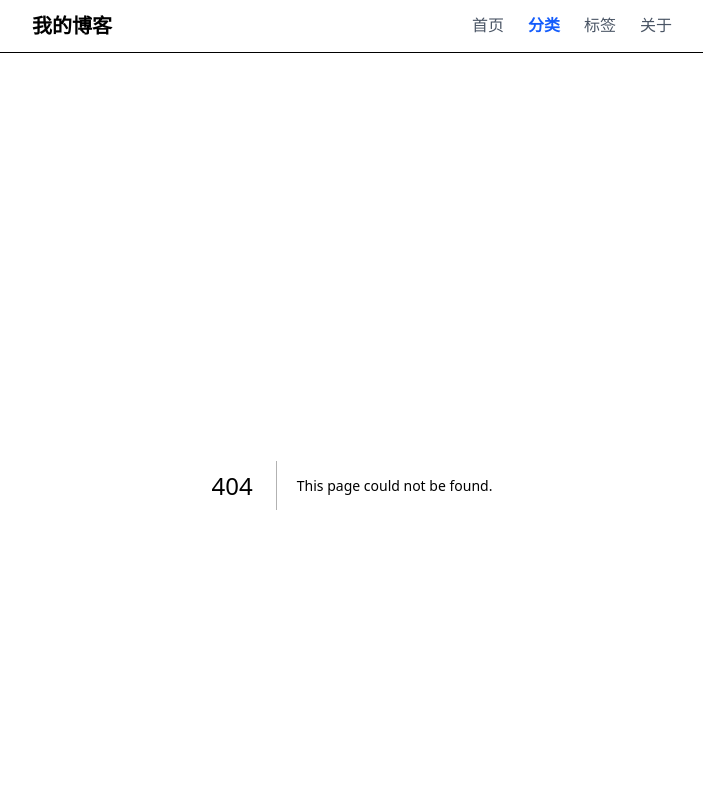
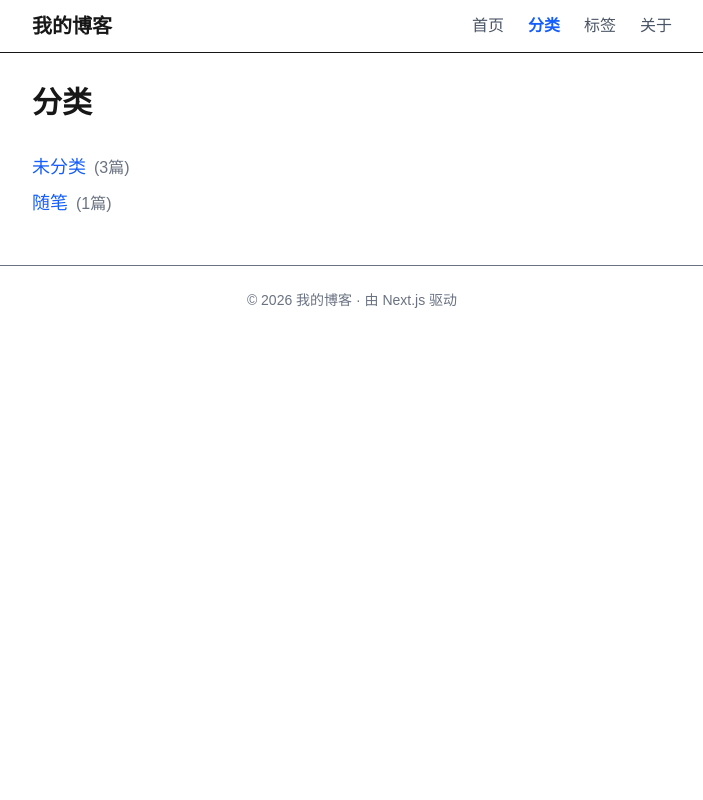
Before and after one commit to PMCN-Phoenix/my-blog, a Next.js app: page /categories in a window 1280 px wide. Before the commit this address had no page. Shown: the top 800 px of the page, without its empty margins (288-991 px from the left). Built offline with nearby package versions, Linux system fonts and the light colour scheme.

Commit message:
feat: add categories list page

```diff
--- /dev/null
+++ b/app/categories/page.tsx
@@ -0,0 +1,38 @@
+import Link from "next/link";
+import { getAllCategories, getAllPosts } from "@/lib/posts";
+import type { Metadata } from "next";
+
+export const metadata: Metadata = {
+  title: "分类",
+  description: "浏览所有文章分类",
+};
+
+export default function CategoriesPage() {
+  const categories = getAllCategories();
+  const posts = getAllPosts();
+
+  // 计算每个分类下的文章数量
+  const categoryCount = (cat: string) =>
+    posts.filter((p) => p.category === cat).length;
+
+  return (
+    <div>
+      <h1 className="text-3xl font-bold mb-8">分类</h1>
+      <ul className="space-y-2">
+        {categories.map((cat) => (
+          <li key={cat}>
+            <Link
+              href={`/categories/${cat}`}
+              className="text-blue-600 hover:underline text-lg"
+            >
+              {cat}
+            </Link>
+            <span className="text-gray-500 ml-2">
+              ({categoryCount(cat)}篇)
+            </span>
+          </li>
+        ))}
+      </ul>
+    </div>
+  );
+}
```
